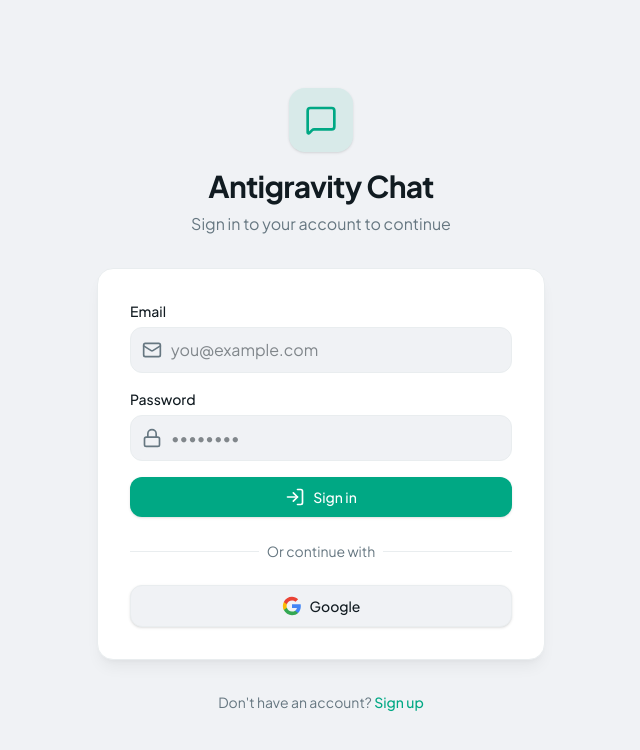
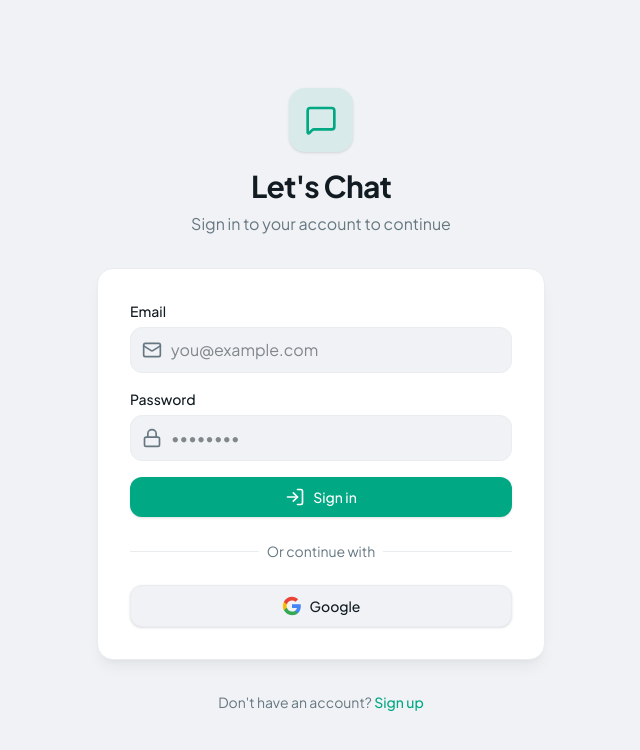
Before and after one commit to ramesh-dsa/Chatting-Application, a React (Vite) app: page /login in a window 1280 px wide. Shown: the top 750 px of the page, without its empty margins (319-959 px from the left). Built offline with nearby package versions, Linux system fonts and the light colour scheme; no server answers.

Commit message:
profile for grp

```diff
--- a/src/pages/Login.tsx
+++ b/src/pages/Login.tsx
@@ -46,7 +46,7 @@
           <div className="inline-flex items-center justify-center w-16 h-16 rounded-2xl bg-accent/10 mb-4 shadow-sm">
             <MessageSquare className="w-8 h-8 text-accent" />
           </div>
-          <h1 className="text-3xl font-bold tracking-tight text-foreground mb-2">Antigravity Chat</h1>
+          <h1 className="text-3xl font-bold tracking-tight text-foreground mb-2">Let's Chat</h1>
           <p className="text-muted">Sign in to your account to continue</p>
         </div>
 
```
